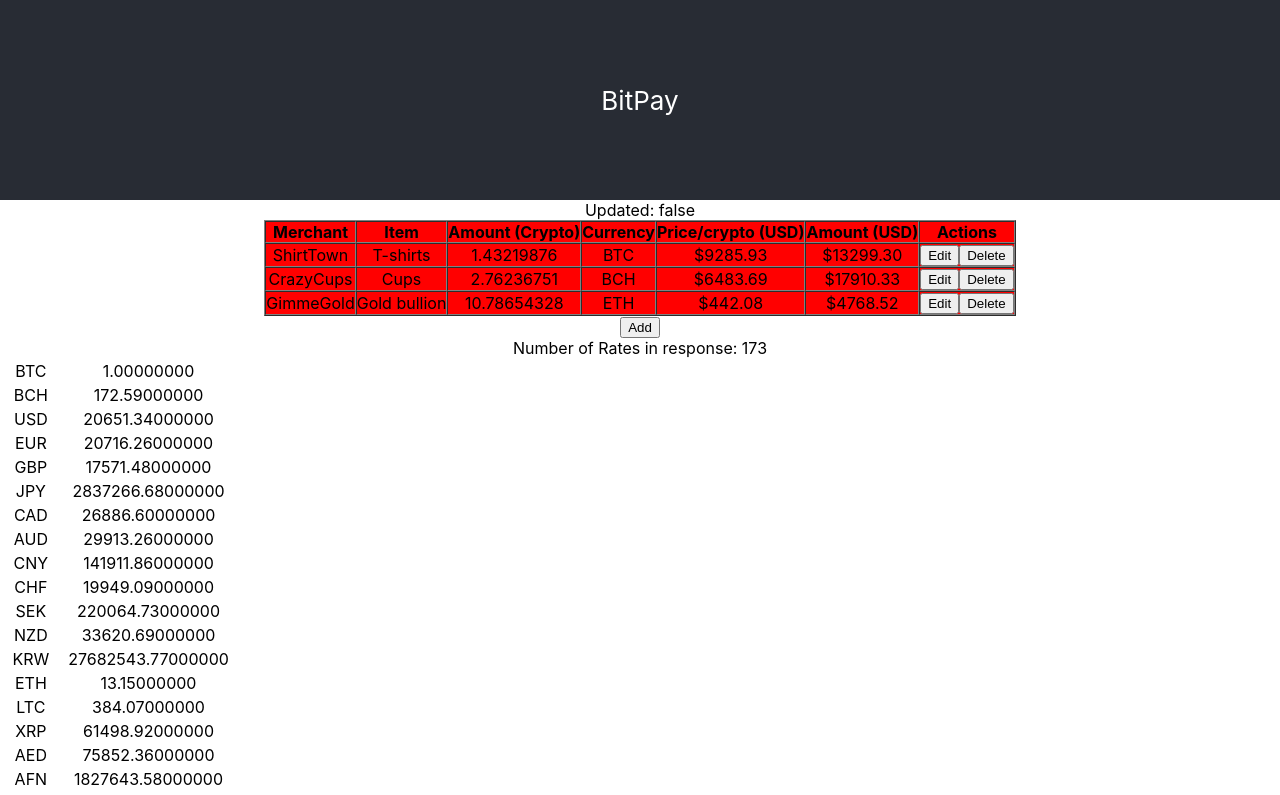
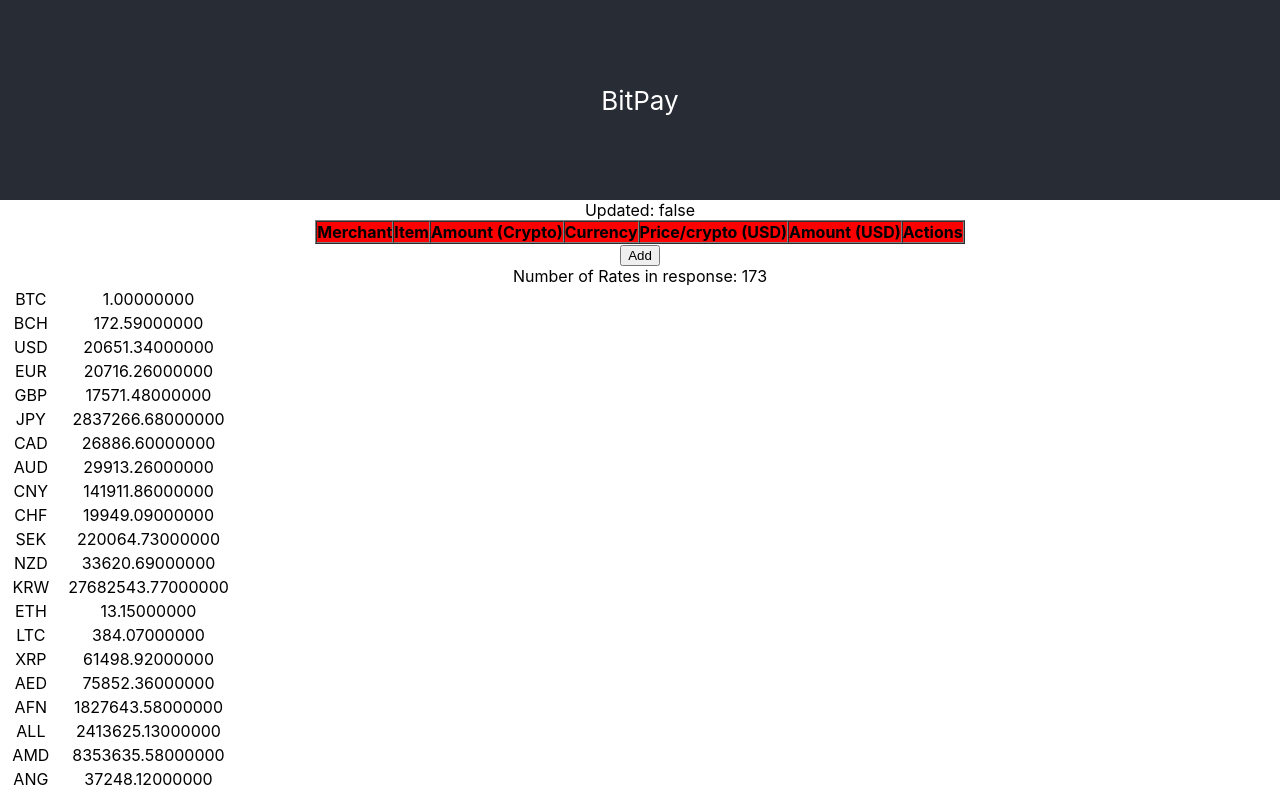
Before and after one commit to seankstewart/invoiceGenerator, a React (Create React App) app: page / in a window 1280 px wide. Shown: the top 795 px of the page. Built offline with nearby package versions, Linux system fonts and the light colour scheme.

Commit message:
currency field validation and other fixes

```diff
--- a/src/App.js
+++ b/src/App.js
@@ -4,30 +4,30 @@
 
 
 const defaultData = [
-  {
-    merchant: 'ShirtTown',
-    item: 'T-shirts',
-    amountCypto: 1.43219876,
-    currentcy: 'BTC',
-    priceCypto: 9285.93,
-    amountUSD: 13299.30
-  },
-  {
-    merchant: 'CrazyCups',
-    item: 'Cups',
-    amountCypto: 2.76236751,
-    currentcy: 'BCH',
-    priceCypto: 6483.69,
-    amountUSD: 17910.33
-  },
-  {
-    merchant: 'GimmeGold',
-    item: 'Gold bullion',
-    amountCypto: 10.78654328,
-    currentcy: 'ETH',
-    priceCypto: 442.08,
-    amountUSD: 4768.52
-  }
+  // {
+  //   merchant: 'ShirtTown',
+  //   item: 'T-shirts',
+  //   amountCypto: 1.43219876,
+  //   currentcy: 'BTC',
+  //   priceCypto: 9285.93,
+  //   amountUSD: 13299.30
+  // },
+  // {
+  //   merchant: 'CrazyCups',
+  //   item: 'Cups',
+  //   amountCypto: 2.76236751,
+  //   currentcy: 'BCH',
+  //   priceCypto: 6483.69,
+  //   amountUSD: 17910.33
+  // },
+  // {
+  //   merchant: 'GimmeGold',
+  //   item: 'Gold bullion',
+  //   amountCypto: 10.78654328,
+  //   currentcy: 'ETH',
+  //   priceCypto: 442.08,
+  //   amountUSD: 4768.52
+  // }
 ]
 
 
@@ -85,8 +85,6 @@
 const Table = ({rates, isUpdated, handleEdit, handleDelete}) => {
 
   // const [isUpdated, intervalIsOn] = useInterval();
-
-
   const styles = {
     margin:'auto'
   }
@@ -154,7 +152,6 @@
     await fetch('./rates.json')
       .then(response => response.json())
       .then(json => {
-          console.log(json);
           setRates(json);
           setUpdated(u => !u);
           setIsPending(false);
@@ -225,9 +222,9 @@
       {(isPending === true) ? 'Getting Current Rates...'
         :
         <>
-          <Table isUpdated={updated} handleEdit={handleEdit} handleDelete={handleDelete} />
+          <Table rates={rates} isUpdated={updated} handleEdit={handleEdit} handleDelete={handleDelete} />
           <AddButton handleAdd={handleAdd} />
-          <Form setDisplayForm={setDisplayForm} displayForm={displayForm} setUpdated={setUpdated} handleEdit={handleEdit} />
+          <Form rates={rates} setDisplayForm={setDisplayForm} displayForm={displayForm} setUpdated={setUpdated} handleEdit={handleEdit} />
           <Rates rates={rates} isUpdated={updated} />
         </>
       }
@@ -259,7 +256,7 @@
 
 
 
-const Form = ({setDisplayForm, displayForm, setUpdated}) => {
+const Form = ({rates, setDisplayForm, displayForm, setUpdated}) => {
 
   const emptyValues = {index: '', valueMerchant: '', valueItem: '', valueCurrency: "0", valueAmountCypto: ''};
   const [formState, setFormState] = useState(emptyValues);
@@ -283,7 +280,9 @@
         setFormState({...formState, valueCurrency: event.target.value});
         break;
       case 'amountCypto':
-        setFormState({...formState, valueAmountCypto: event.target.value});
+        if (new RegExp("^[+-]?([0-9]+([.][0-9]*)?|[.][0-9]+)$").test(event.target.value) && event.target.value.length <= 10) {
+          setFormState({...formState, valueAmountCypto: event.target.value});
+        }
         break;
       default:
         setFormState({...formState})
@@ -342,9 +341,12 @@
             <label htmlFor="currency">Currency</label>
             <select value={formState.valueCurrency} id="currency" name="currency" tabIndex="0" onChange={handleChange}>
               <option value="0"></option>
-              <option value="BTC">BTC</option>
+              {
+                rates.map(r => <option key={r.code} value={r.code}>{r.code}</option>)
+              }
+              {/* <option value="BTC">BTC</option>
               <option value="BCH">BCH</option>
-              <option value="ETH">ETH</option>
+              <option value="ETH">ETH</option> */}
               {/* <option value="USD">USD</option> */}
             </select>
           </p>
```
